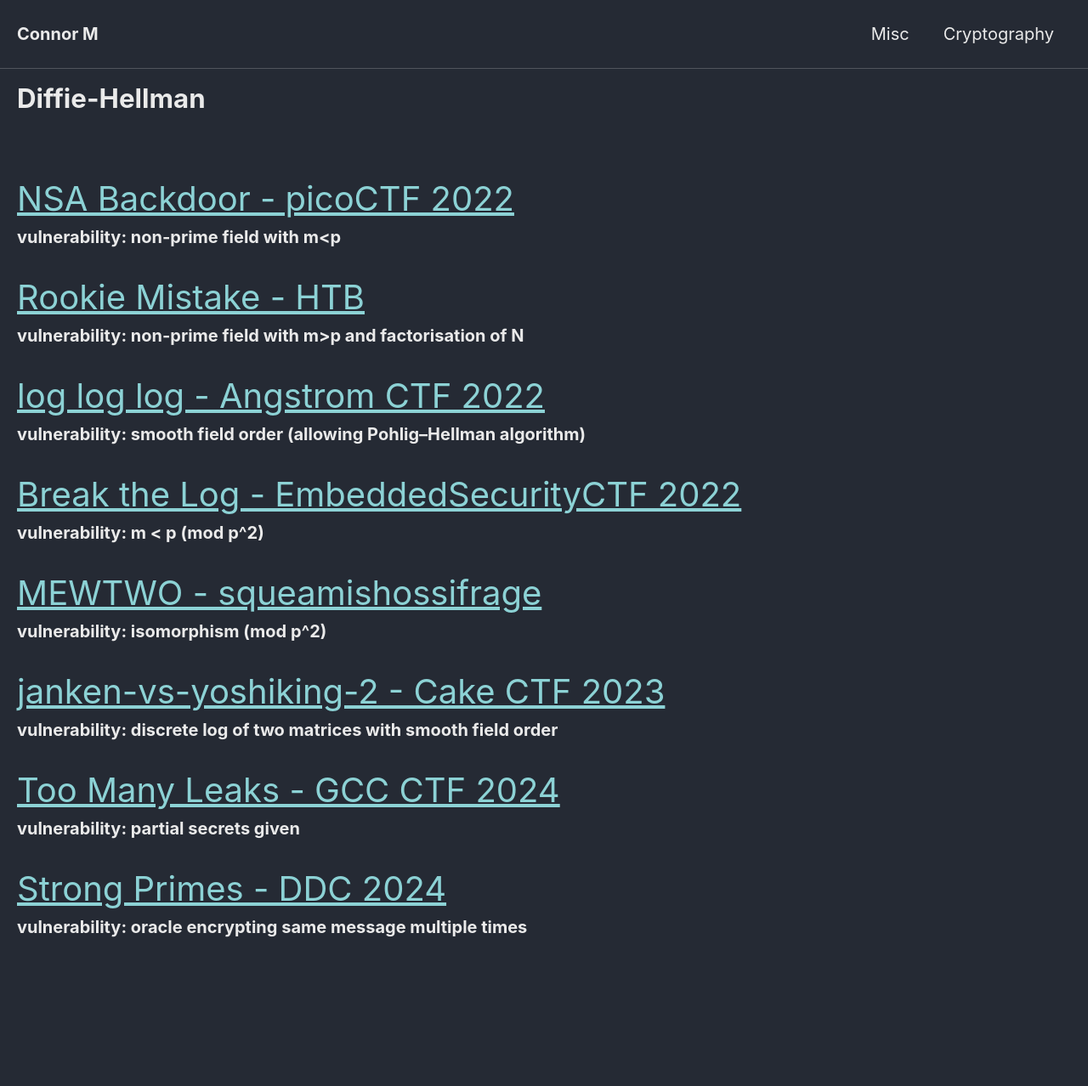
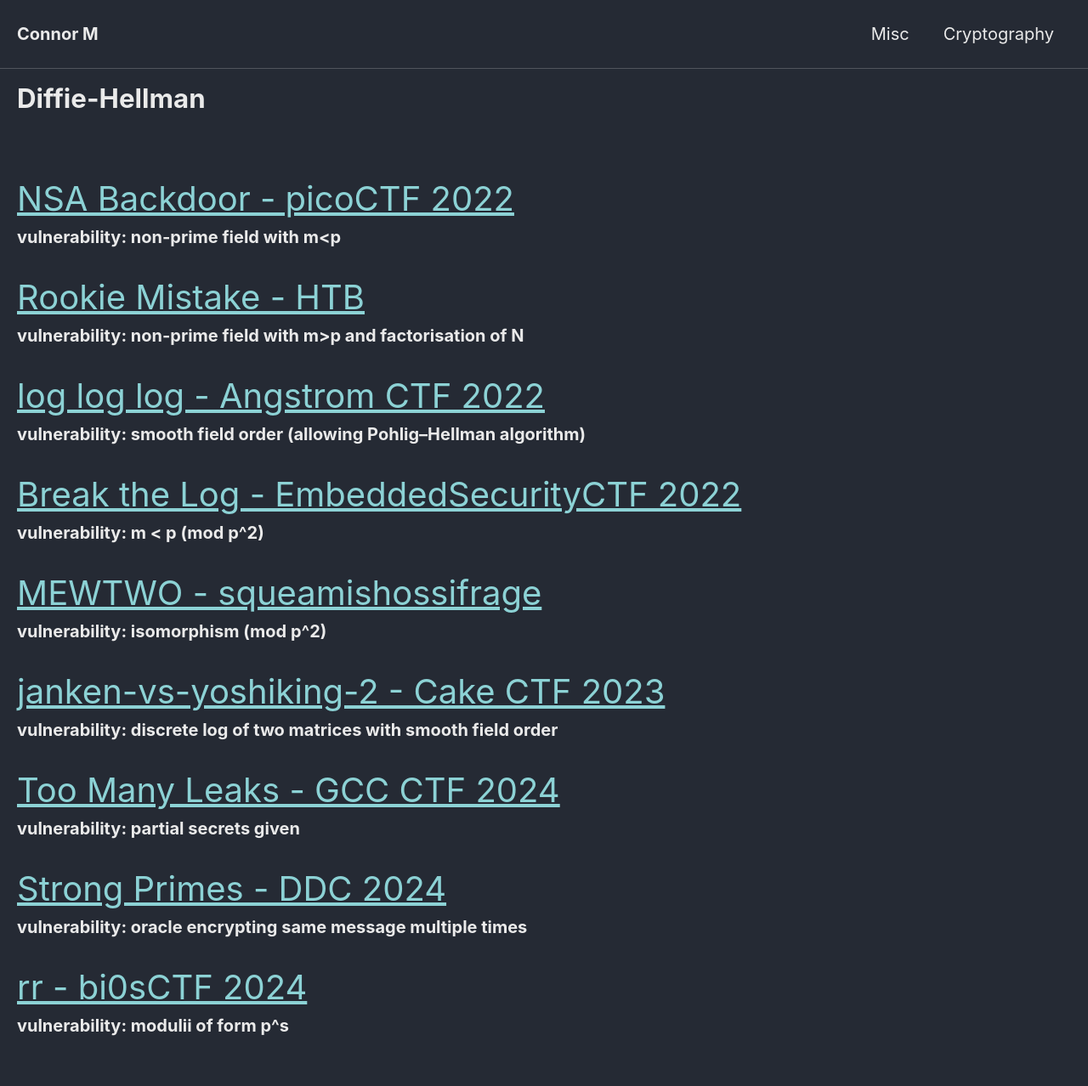
Before and after one commit to Connor-McCartney/Connor-McCartney.github.io, a Jekyll site: the page built from _pages/cryptography/diffie-hellman/diffie-hellman.md, in a window 1280 px wide. Shown: the whole page at 85% size. Built offline with Jekyll 4.4.1, drawn with Linux system fonts in a browser that asks for light colours; cached includes are drawn as plain includes; before the commit the page ends 1162 px from its top, so only the background shows below that.

Commit message:
Update diffie-hellman.md

```diff
--- a/_pages/cryptography/diffie-hellman/diffie-hellman.md
+++ b/_pages/cryptography/diffie-hellman/diffie-hellman.md
@@ -36,3 +36,7 @@ __vulnerability: partial secrets given__
 
 <span style="font-size:2em;">   [Strong Primes - DDC 2024](/cryptography/diffie-hellman/Strong-Primes-DDC2024)       </span> <br>
 __vulnerability: oracle encrypting same message multiple times__
+
+
+<span style="font-size:2em;">   [rr - bi0sCTF 2024](/cryptography/diffie-hellman/rr-bi0sCTF2024)       </span> <br>
+__vulnerability: modulii of form p^s__
```
